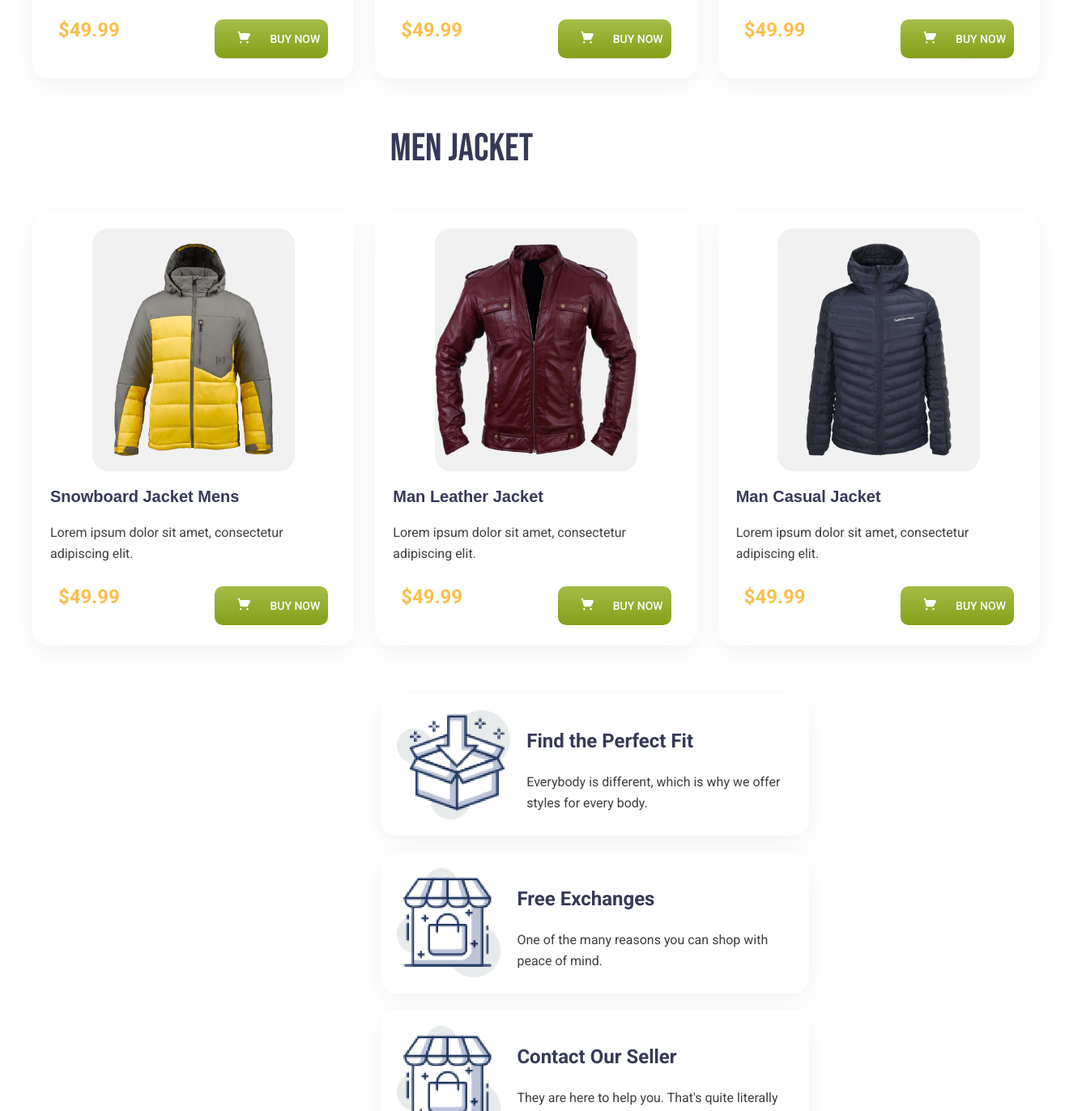
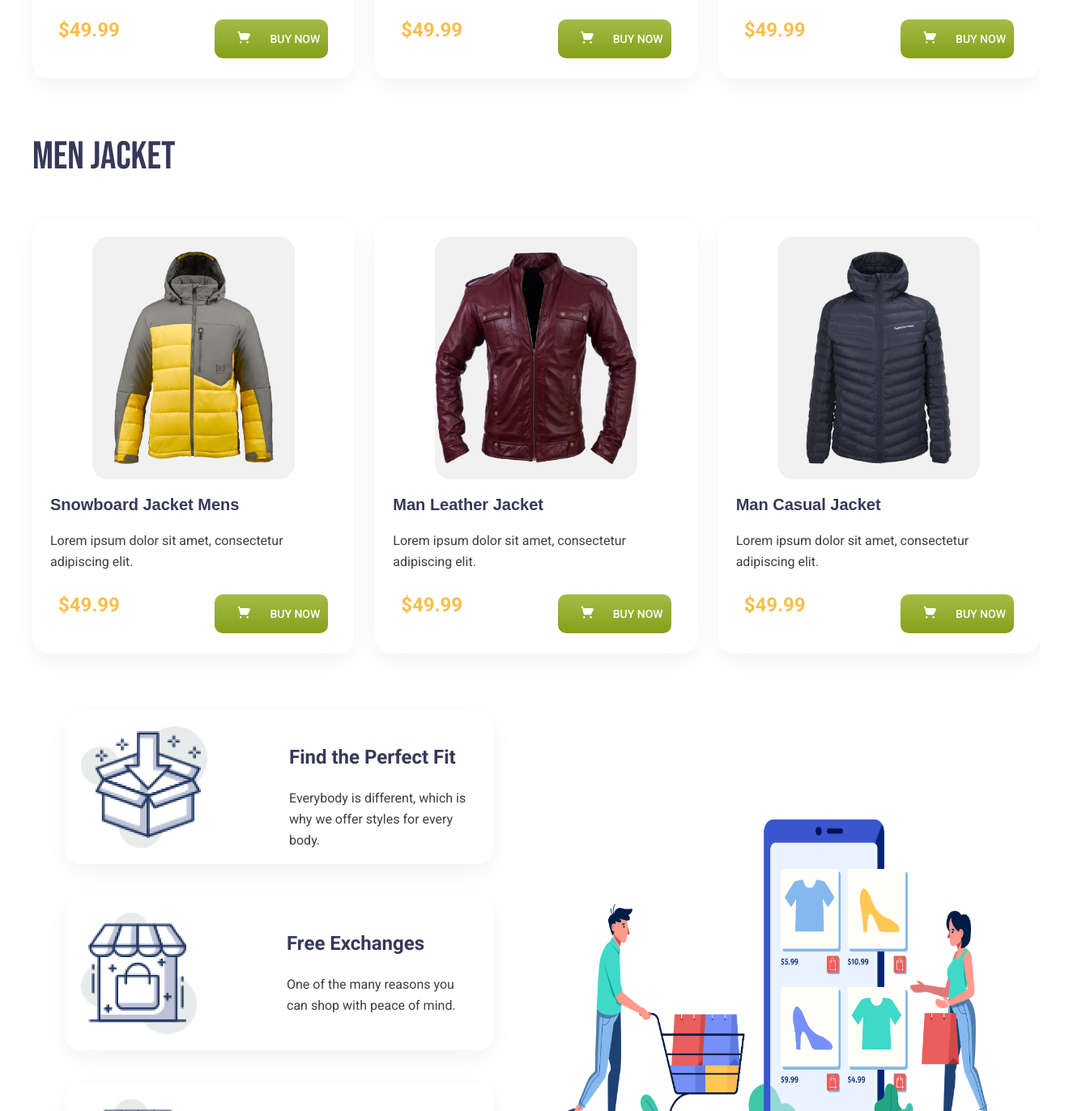
Before and after one commit to saifulislamrumi/Rumi_GenZ-Fashion, a website: page index.html in a window 1280 px wide. Shown: the part 1428-2800 px from the top of the page at 81% size, 1320 px wide, since content can reach past the window. Drawn offline with Linux system fonts and the light colour scheme.

Commit message:
fix footer

```diff
--- a/style.css
+++ b/style.css
@@ -222,13 +222,15 @@ line-height: normal;
   background-repeat: no-repeat;
 }
 .woman {
-
   padding: 10px;
-  /* margin-top:20px; */
   align-items: center;
   text-align: center;
-  column-gap: none;
-  /* border: 2px solid rgb(14, 13, 13)  ; */
+}
+
+.man {
+  padding: 10px;
+  align-items: center;
+  text-align: center;
 }
 
 .Continer {
@@ -334,17 +336,16 @@ box-shadow: 0 10px 30px 0 rgba(0, 0, 0, 0.05); */
 } */
 
 .text3 {
-  /* text-align: start; */
-  justify-items: center;
-  width: 1140px;
+  text-align: start;
+  max-width: 1200px;
+  margin: 0 auto;
+  padding: 0 20px;
   color: #363958;
-  /* margin-left: 480px; */
   font-size: 48px;
   font-style: normal;
   font-weight: 400;
   line-height: normal;
   font-family: "Bebas Neue", sans-serif;
-  /* border: 5px solid red; */
 }
 .title {
   text-align: start;
@@ -367,24 +368,32 @@ box-shadow: 0 10px 30px 0 rgba(0, 0, 0, 0.05); */
   display: flex;
   height: auto;
   width: 100%;
-  gap: 200px;
+  max-width: 1200px;
+  margin: 0 auto;
+  gap: 60px;
   padding: 60px 20px;
   background-color: #fff;
   font-family: sans-serif;
+  align-items: center;
+  justify-content: space-between;
+}
+
+.footer-cards {
+  flex: 1;
+  display: flex;
+  flex-direction: column;
+  gap: 20px;
+  margin-left: 40px;
 }
 
 .f-card {
-  width: 489px;
-  height: 135px;
-  /* background: #ffffff; */
+  max-width: 489px;
+  height: 150px;
   padding: 20px;
-  margin-left: 450px;
   margin-bottom: 20px;
-  border-radius: 15px;
+  border-radius: 20px;
   display: flex;
   gap: 20px;
-  /* This creates the soft shadow look */
-  border-radius: 20px;
   background: #fff;
   box-shadow: 0 10px 30px 0 rgba(0, 0, 0, 0.05);
 }
@@ -397,8 +406,8 @@ box-shadow: 0 10px 30px 0 rgba(0, 0, 0, 0.05); */
 .footer-image {
   flex: 1;
   display: flex;
-  margin-right: 200px;
   justify-content: center;
+  align-items: center;
 }
 
 .footer-image img {
```
